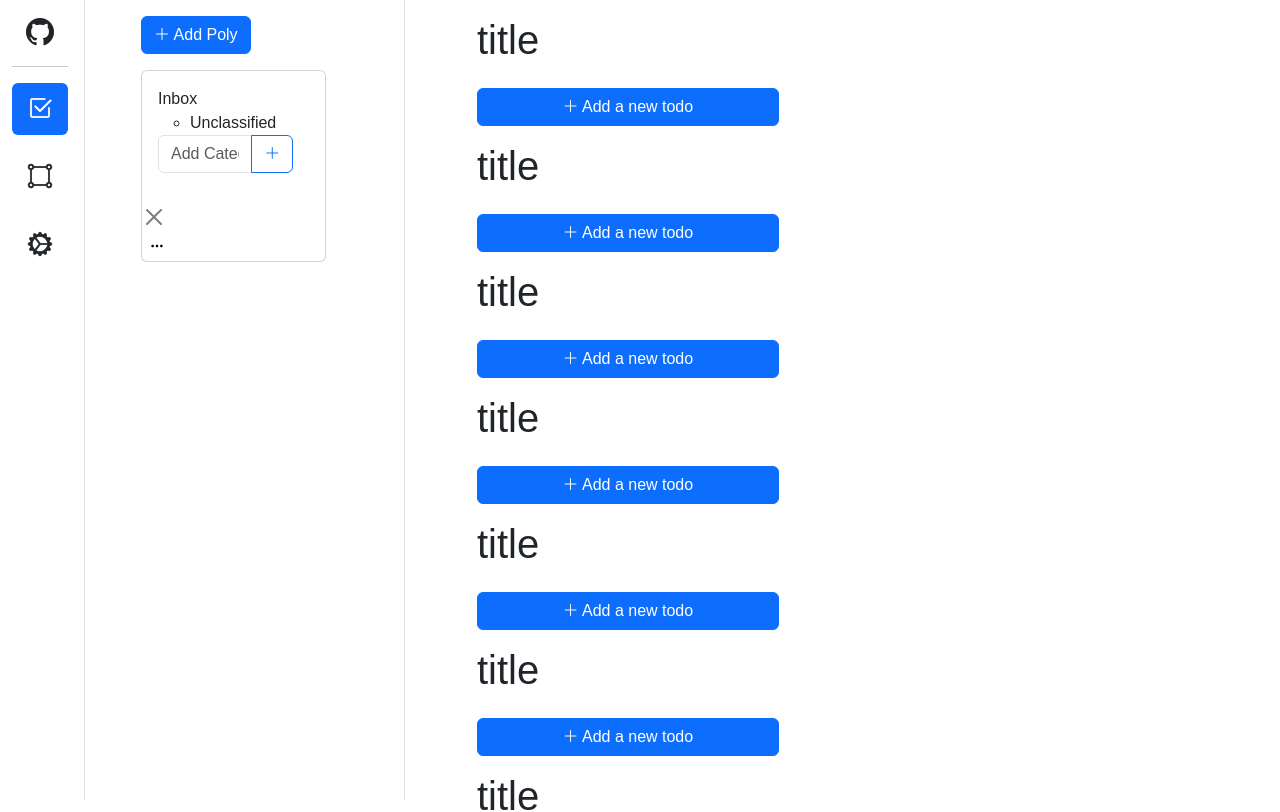
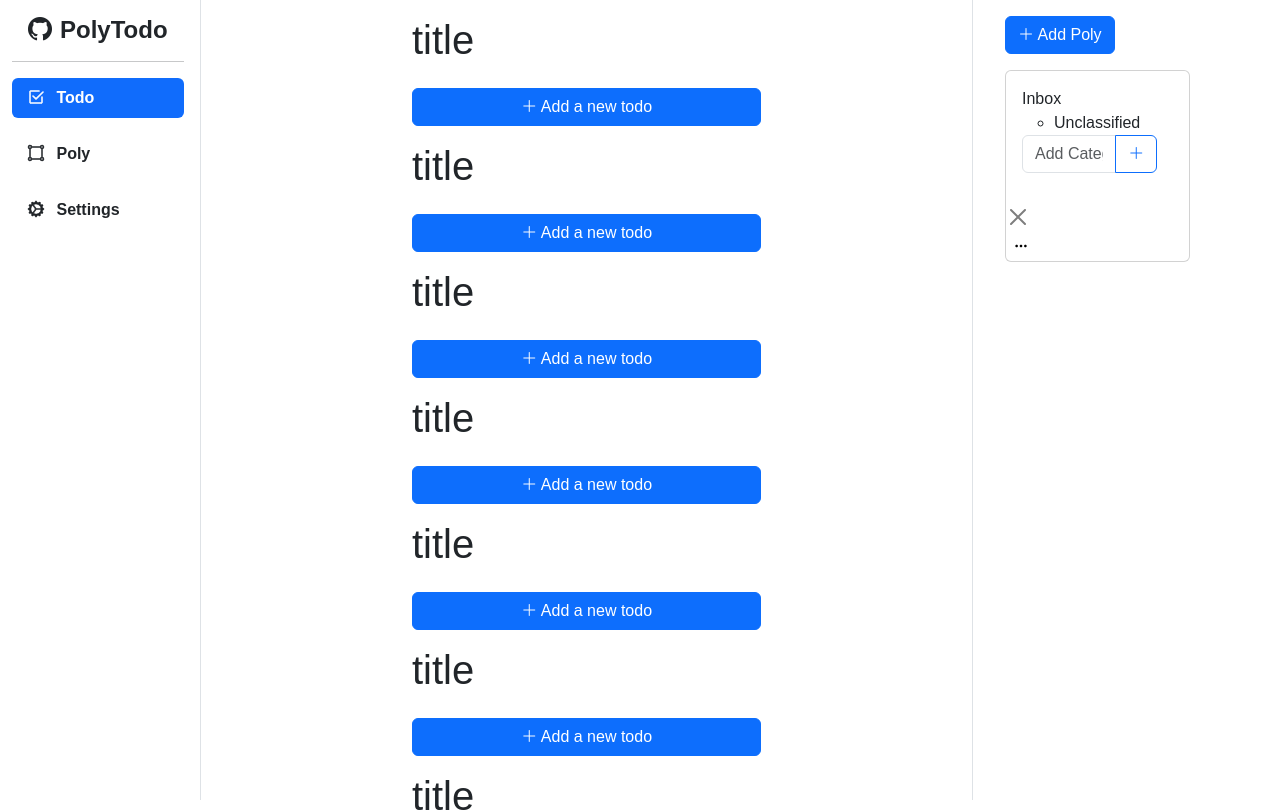
Before and after one commit to yz-dev21/poly-todo, a SvelteKit app: page / in a window 1280 px wide. Shown: the top 812 px of the page. Built offline with nearby package versions, Linux system fonts and the light colour scheme; a web font is replaced by a local one.

Commit message:
(design) layout

```diff
--- a/src/routes/+page.svelte
+++ b/src/routes/+page.svelte
@@ -9,18 +9,22 @@
 
 <div class="container-fluid vh-100 vw-100">
 	<div class="row">
-		<div class="col-sm-auto">
+		<div class="col-sm-2">
 			<Sidebar bind:selectedIndex />
+		</div>
+		<div class="col mt-3">
+			{#if selectedIndex == 0}
+				<div class="row d-flex justify-content-center">
+					<div class="col-md-6">
+						<TodoList />
+					</div>
+				</div>
+			{:else if selectedIndex == 1}
+				<Settings />
+			{/if}
 		</div>
 		<div class="col-md-3">
 			<PolyList />
 		</div>
-		<div class="col mt-3">
-			{#if selectedIndex == 0}
-				<TodoList />
-			{:else if selectedIndex == 1}
-				<Settings />
-			{/if}
-		</div>
 	</div>
 </div>
--- a/src/routes/nav/navItem.svelte
+++ b/src/routes/nav/navItem.svelte
@@ -3,6 +3,7 @@
 	const dispatch = createEventDispatcher();
 
 	export let icon = '';
+	export let text = '';
 	export let toggle = false;
 </script>
 
@@ -10,6 +11,7 @@
 	class="nav-link btn btn-primary link-dark text-start {toggle ? 'selected' : ''}"
 	on:click={() => dispatch('select')}
 	><i class={icon} id="bold_icon"></i>
+	<span class="m-2"><strong>{text}</strong></span>
 </button>
 
 <style>
--- a/src/routes/nav/sidebar.svelte
+++ b/src/routes/nav/sidebar.svelte
@@ -3,24 +3,31 @@
 
 	export let selectedIndex = 0;
 
+	const createNav = (pIcon, pText) => ({
+		icon: pIcon,
+		text: pText
+	});
+
 	let navs = [
-		'fs-4 bi bi-check2-square', 'fs-4 bi bi-bounding-box-circles','fs-4 bi bi-gear-wide-connected'
+		createNav('bi bi-check2-square', 'Todo'),
+		createNav('bi bi-bounding-box-circles', 'Poly'),
+		createNav('bi bi-gear-wide-connected', 'Settings')
 	];
 </script>
 
-<div class="d-flex flex-sm-column flex-row flex-nowrap sticky-top pt-3 pe-3 border-end vh-100 vw-5">
+<div class="d-flex flex-sm-column flex-row flex-nowrap sticky-top py-3 pe-3 border-end vh-100">
+	<a
+		href="https://github.com/yz-dev21/poly-todo"
+		class="align-items-center link-dark text-decoration-none ps-3"
+		><i class="bi bi-github h4"></i><span class="m-2 h4"><strong>PolyTodo</strong></span>
+	</a>
+	<hr />
 	<ul class="nav nav-pills nav-fill flex-column mb-auto">
-		<li class="nav-item"><a
-			href="https://github.com/yz-dev21/poly-todo"
-			class="link-dark text-decoration-none"
-			target="_blank"
-			><i class="fs-3 bi bi-github h4"></i>
-		</a></li>
-		<hr />
-			{#each navs as nav, index}
+		{#each navs as nav, index}
 			<li class="nav-item mb-3">
 				<NavItem
-					icon={nav}
+					icon={nav.icon}
+					text={nav.text}
 					toggle={selectedIndex == index}
 					on:select={() => (selectedIndex = index)}
 				/>
@@ -28,9 +35,3 @@
 		{/each}
 	</ul>
 </div>
-
-<style>
-	div {
-		padding-left: 0;
-	}
-</style>
--- a/src/routes/poly/polyList.svelte
+++ b/src/routes/poly/polyList.svelte
@@ -37,7 +37,9 @@
 
 <PolyModal id={addPolyModalId} title="Add a new poly" on:submit={(e) => handleOnAdd(e)} />
 
-<div class="d-flex flex-sm-column flex-row flex-nowrap sticky-top pt-3 pe-3 border-end vh-100 vw-5">
+<div
+	class="d-flex flex-sm-column flex-row flex-nowrap sticky-top pt-3 pe-3 border-start vh-100 vw-5"
+>
 	<div class="col">
 		<ul class="list-group-flush">
 			<button
--- a/src/routes/todo/todoList.svelte
+++ b/src/routes/todo/todoList.svelte
@@ -47,7 +47,7 @@
 
 <TodoModal id={addTodoModalId} title="Add a new todo" on:submit={(e) => handleOnAdd(e)} />
 {#each { length: 10 } as _}
-	<div class="col-md-5 ps-5 mb-3">
+	<div class="mb-3">
 		<h1>title</h1>
 		<ul class="list-group mb-3">
 			{#each todoList as todo}
```
